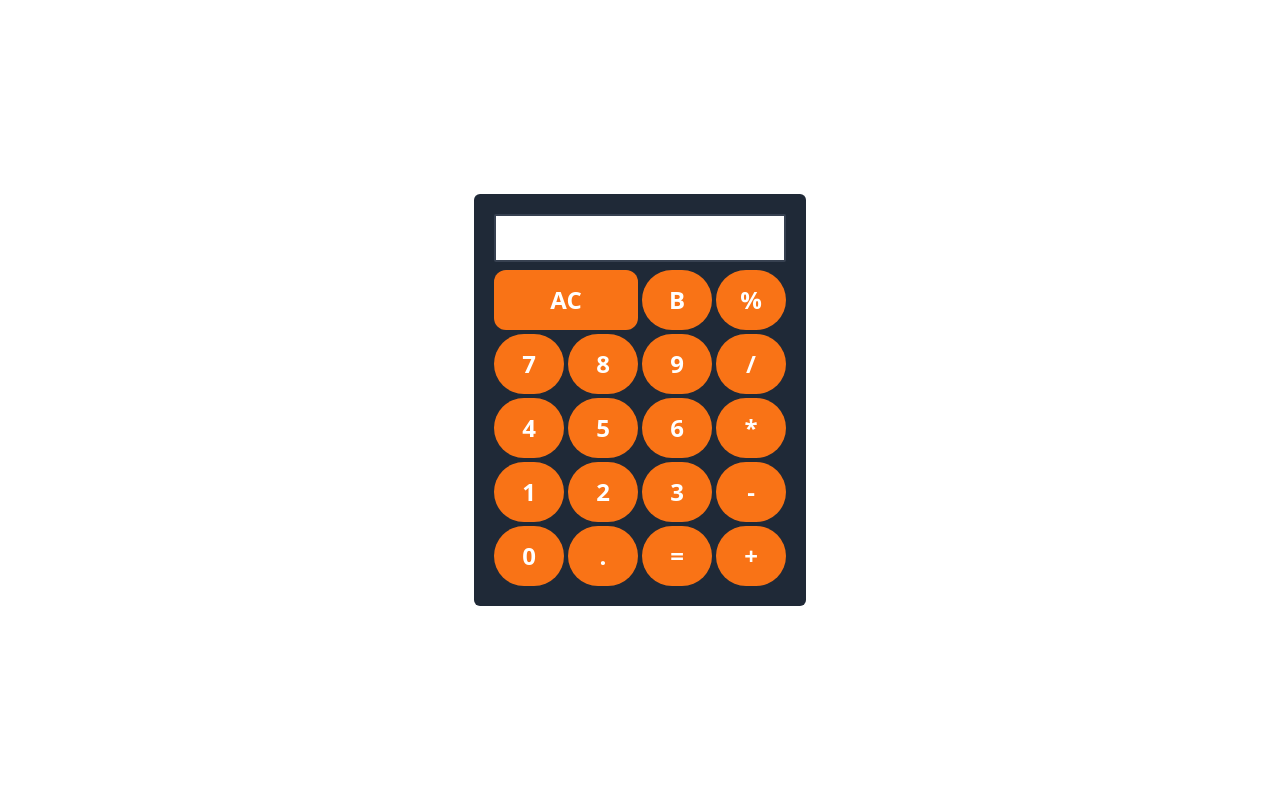
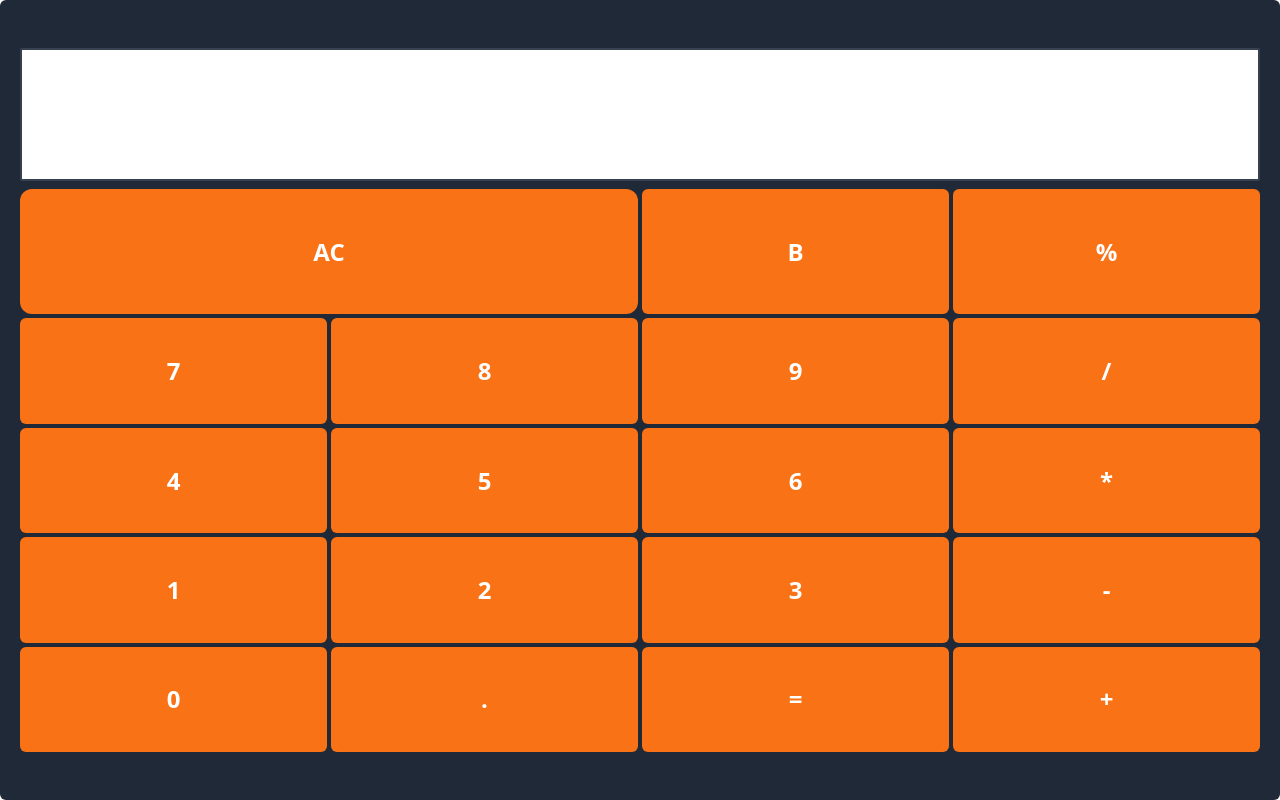
Before and after one commit to marklesterpal30/calculator, a plain HTML site: page index.html in a window 1280 px wide. Drawn offline with nearby package versions, Linux system fonts and the light colour scheme.

Commit message:
change the layout

```diff
--- a/index.html
+++ b/index.html
@@ -6,29 +6,29 @@
     <title>Document</title>
     <script src="https://cdn.tailwindcss.com"></script>
 </head>
-<body class="flex justify-center items-center h-screen">
-    <section class="bg-gray-800 p-5 rounded-md">
-        <input type="text" id="monitor" class=" w-full py-2 text-right px-2 rounded-sm font-bold text-lg border-2 border-gray-700">
-        <div class="buttons grid grid-cols-4 gap-1 mt-2 font-semibold text-white">
-            <button class="col-span-2 bg-orange-500 rounded-xl py-2.5 text-2xl" data-attribute="AC">AC</button>
-            <button class="bg-orange-500 rounded-full py-3.5 text-2xl" data-attribute="B">B</button>
-            <button class="bg-orange-500 rounded-full py-3.5 text-2xl operators" data-attribute="%">%</button>
-            <button class="bg-orange-500 rounded-full py-3.5 text-2xl numbers" data-attribute="7">7</button>
-            <button class="bg-orange-500 rounded-full py-3.5 text-2xl numbers" data-attribute="8">8</button>
-            <button class="bg-orange-500 rounded-full py-3.5 text-2xl numbers" data-attribute="9">9</button>
-            <button class="bg-orange-500 rounded-full py-3.5 text-2xl operators" data-attribute="/">/</button>
-            <button class="bg-orange-500 rounded-full py-3.5 text-2xl numbers" data-attribute="4">4</button>
-            <button class="bg-orange-500 rounded-full py-3.5 text-2xl numbers" data-attribute="5">5</button>
-            <button class="bg-orange-500 rounded-full py-3.5 text-2xl numbers" data-attribute="6">6</button>
-            <button class="bg-orange-500 rounded-full py-3.5 text-2xl operators" data-attribute="*">*</button>
-            <button class="bg-orange-500 rounded-full py-3.5 text-2xl numbers" data-attribute="1">1</button>
-            <button class="bg-orange-500 rounded-full py-3.5 text-2xl numbers" data-attribute="2">2</button>
-            <button class="bg-orange-500 rounded-full py-3.5 text-2xl numbers" data-attribute="3">3</button>
-            <button class="bg-orange-500 rounded-full py-3.5 text-2xl operators" data-attribute="-">-</button>
-            <button class="bg-orange-500 rounded-full py-3.5 text-2xl numbers" data-attribute="0">0</button>
-            <button class="bg-orange-500 rounded-full py-3.5 text-2xl numbers" data-attribute=".">.</button>
-            <button id="equals" class="bg-orange-500 rounded-full py-3.5 text-2xl equals" data-attribute="=">=</button>
-            <button class="bg-orange-500 rounded-full py-3.5 text-2xl operators" data-attribute="+">+</button>
+<body class="flex justify-center items-center h-screen ">
+    <section class="bg-gray-800 p-5 rounded-md w-full h-full py-12">
+        <input type="text" id="monitor" class=" w-full py-8 text-right px-2 rounded-sm font-bold text-5xl border-2 border-gray-700">
+        <div class="buttons grid grid-cols-4 gap-1 mt-2 font-semibold text-white h-4/5">
+            <button class="h-full col-span-2 bg-orange-500 rounded-xl py-2.5 text-2xl" data-attribute="AC">AC</button>
+            <button class="bg-orange-500 rounded-md text-2xl" data-attribute="B">B</button>
+            <button class="h-full bg-orange-500 rounded-md rounded-md text-2xl operators" data-attribute="%">%</button>
+            <button class="h-full bg-orange-500 rounded-md rounded-md text-2xl numbers" data-attribute="7">7</button>
+            <button class="h-full bg-orange-500 rounded-md rounded-md text-2xl numbers" data-attribute="8">8</button>
+            <button class="h-full bg-orange-500 rounded-md rounded-md text-2xl numbers" data-attribute="9">9</button>
+            <button class="h-full bg-orange-500 rounded-md rounded-md text-2xl operators" data-attribute="/">/</button>
+            <button class="h-full bg-orange-500 rounded-md rounded-md text-2xl numbers" data-attribute="4">4</button>
+            <button class="h-full bg-orange-500 rounded-md rounded-md text-2xl numbers" data-attribute="5">5</button>
+            <button class="h-full bg-orange-500 rounded-md rounded-md text-2xl numbers" data-attribute="6">6</button>
+            <button class="h-full bg-orange-500 rounded-md rounded-md text-2xl operators" data-attribute="*">*</button>
+            <button class="h-full bg-orange-500 rounded-md rounded-md text-2xl numbers" data-attribute="1">1</button>
+            <button class="h-full bg-orange-500 rounded-md rounded-md text-2xl numbers" data-attribute="2">2</button>
+            <button class="h-full bg-orange-500 rounded-md rounded-md text-2xl numbers" data-attribute="3">3</button>
+            <button class="h-full bg-orange-500 rounded-md rounded-md text-2xl operators" data-attribute="-">-</button>
+            <button class="h-full bg-orange-500 rounded-md rounded-md text-2xl numbers" data-attribute="0">0</button>
+            <button class="h-full bg-orange-500 rounded-md rounded-md text-2xl numbers" data-attribute=".">.</button>
+            <button id="equals" class="h-full bg-orange-500 rounded-md rounded-md text-2xl equals" data-attribute="=">=</button>
+            <button class="h-full bg-orange-500 rounded-md rounded-md text-2xl operators" data-attribute="+">+</button>
         </div>
     </section>
     <script>
```
